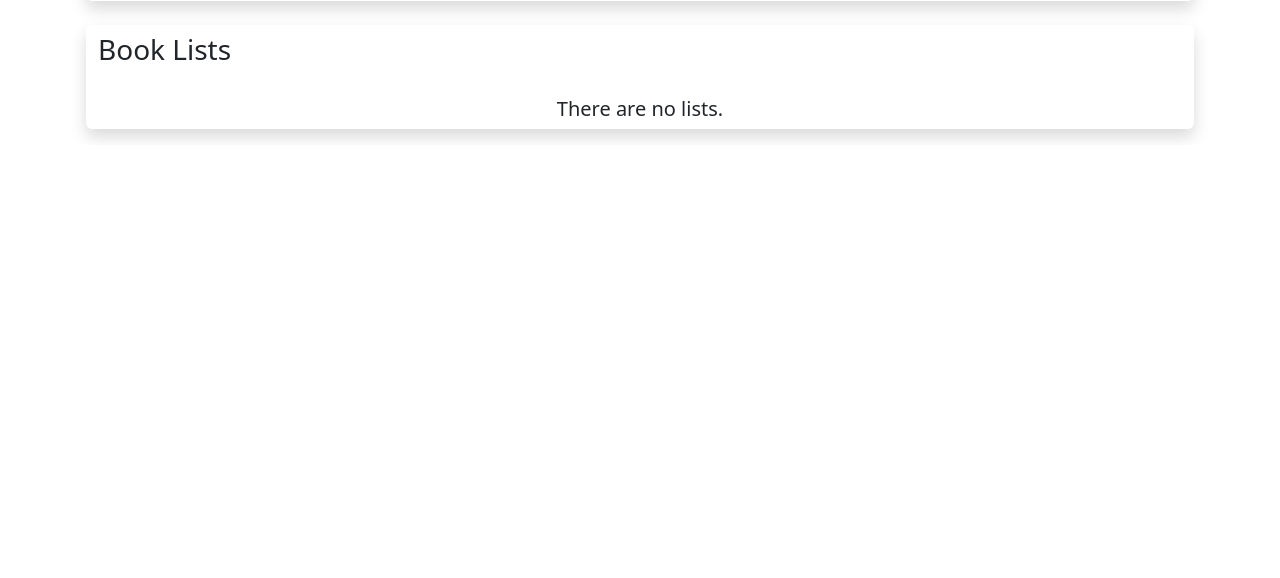
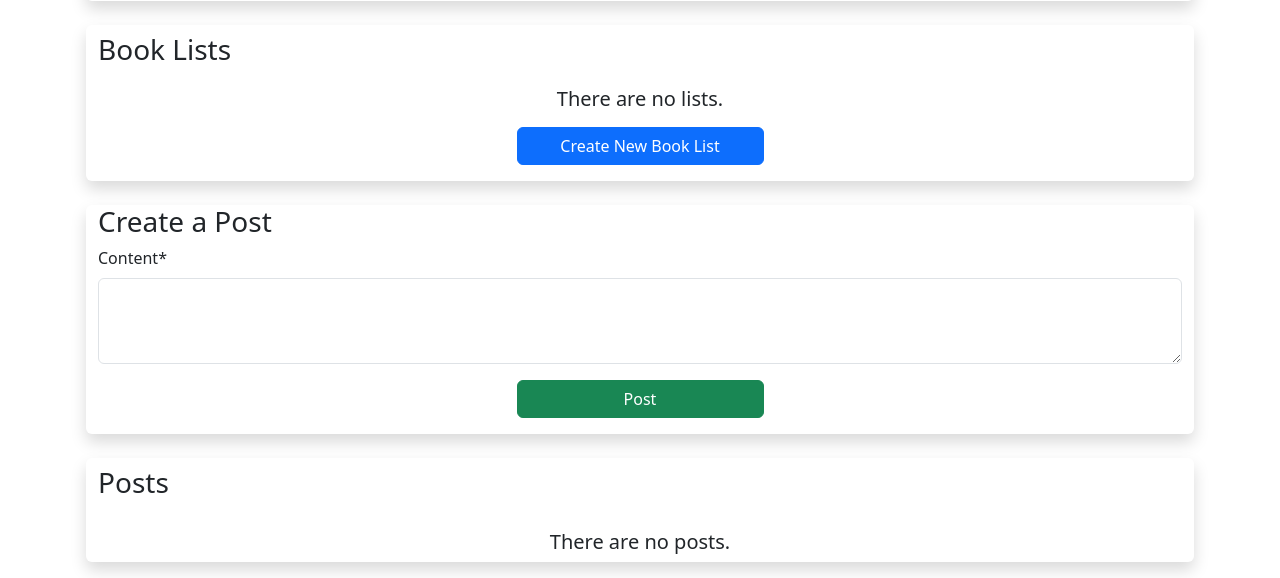
Before and after one commit to VolodymyrHarasymchuk/book-app, a Django app: page /profile/ in a window 1280 px wide. Shown: the part 680-1258 px from the top of the page. Before the commit the page ends 820 px from the top, so only its background shows below. Run offline with Django 5.2, Linux system fonts and the light colour scheme; the visitor is signed in with stand-in values (Sample User, id 1); data comes from the database, SQL or seed files in the repository; data that the repository does not hold is empty; some libraries are stand-ins or nearby versions.

Commit message:
added posts in user profiles

```diff
--- a/books/admin.py
+++ b/books/admin.py
@@ -1,6 +1,6 @@
 from django.contrib import admin
 
-from .models import User, Book, Review, Purchase
+from .models import User, Book, Review, Purchase, BookList
 
 class BookAdmin(admin.ModelAdmin):
     list_display = ["name", "user", "date_posted"]
@@ -9,3 +9,4 @@ admin.site.register(User)
 admin.site.register(Book, BookAdmin)
 admin.site.register(Review)
 admin.site.register(Purchase)
+admin.site.register(BookList)
--- a/books/forms.py
+++ b/books/forms.py
@@ -1,6 +1,6 @@
 from django import forms
 from django.contrib.auth.forms import UserCreationForm, UserChangeForm
-from .models import User, Book, Review, Purchase, Report, BookList
+from .models import User, Book, Review, Purchase, Report, BookList, Post
 
 class CustomUserCreationForm(UserCreationForm):
     class Meta(UserCreationForm.Meta):
@@ -66,3 +66,11 @@ class BookListForm(forms.ModelForm):
             'name': forms.TextInput(attrs={'class': 'form-control'}),
             'books': forms.CheckboxSelectMultiple(),
         }
+
+class PostForm(forms.ModelForm):
+    class Meta:
+        model = Post
+        fields = ['content']
+        widgets = {
+            'content': forms.Textarea(attrs={'class': 'form-control', 'rows': 3}),
+        }
--- a/books/models.py
+++ b/books/models.py
@@ -83,3 +83,11 @@ class BookList(models.Model):
 
     def __str__(self):
         return f'{self.name} by {self.user.username}'
+
+class Post(models.Model):
+    user = models.ForeignKey(settings.AUTH_USER_MODEL, on_delete=models.CASCADE, related_name='posts')
+    content = models.TextField(max_length=1000)
+    created_at = models.DateTimeField(auto_now_add=True)
+
+    def __str__(self):
+        return self.content[:50]
--- a/books/templates/books/profile.html
+++ b/books/templates/books/profile.html
@@ -1,4 +1,6 @@
 {% extends "books/base.html" %}
+
+{% load crispy_forms_tags %}
 
 {% block nav_profile %}active{% endblock nav_profile %}
 
@@ -86,8 +88,53 @@
         </div>
         {% endif %}
     {% else %}
+    <div class="d-grid align-items-center justify-content-center mb-2" style="margin-top: 20px;">
+        <h5>There are no lists.</h5>
+    </div>
+    {% if user.is_authenticated and request.user == user %}
+        <div class="container d-grid gap-2 col-3 mx-auto">
+            <a href="{% url 'books:create_book_list' %}" class="btn btn-primary mb-3">Create New Book List</a>
+        </div>
+    {% endif %}
+    {% endif %}
+</div>
+
+<div class="container shadow rounded mt-4">
+    {% if request.user == user %}
+        <h3>Create a Post</h3>
+        <form method="post" action="{% url 'books:user_profile' user.id %}">
+            {% csrf_token %}
+            {{post_form|crispy}}
+            <div class="container d-grid gap-2 col-3 mx-auto">
+                <button type="submit" class="btn btn-success mb-3">Post</button>
+            </div>
+        </form>
+    {% endif %}
+</div>
+<div class="container shadow rounded mt-4">
+    <h3 class="pt-2">Posts</h3>
+    {% if posts %}
+    {% for post in posts %}
+        <div class="card mb-3">
+            <div class="card-body">
+                <h5 class="card-title">{{ post.user.username }}</h5>
+                <p class="card-text">{{ post.content }}</p>
+                <p class="card-text"><small class="text-muted">{{ post.created_at }}</small></p>
+            </div>
+            {% if post.user == request.user %}
+            <div class="d-flex justify-content-end mb-2" style="margin-right: 10px;">
+                <form method="post" action="{% url 'books:delete_post' post.id %}">
+                    {% csrf_token %}
+                    <button type="submit" class="btn btn-danger">Delete</button>
+                </form>
+            </div>
+            {% endif %}
+        </div>
+    {% endfor %}
+    <br>
+    {% else %}
     <div class="d-grid align-items-center justify-content-center" style="margin-top: 30px;">
-        <h5>There are no lists.</h5>
+        <h5>There are no posts.</h5>
     </div>
     {% endif %}
 </div>
--- a/books/urls.py
+++ b/books/urls.py
@@ -25,5 +25,6 @@ urlpatterns = [
     path('download_watermarked_book/<int:book_id>', views.download_watermarked_book, name='download_watermarked_book'),
     path('report_book/<int:book_id>/', views.report_book, name='report_book'),
     path('create_book_list/', views.create_book_list, name='create_book_list'),
+    path('delete_post/<int:post_id>/', views.delete_post, name='delete_post'),
     path("logout_user/", TemplateView.as_view(template_name='registration/logout_user.html'), name='logout_user'),
 ]
--- a/books/views.py
+++ b/books/views.py
@@ -7,8 +7,8 @@ from django.contrib.auth import login, logout, authenticate
 from django.contrib.auth.decorators import login_required
 from django.db.models import Q
 from .decorators import author_required
-from .models import Book, Review, Ratings, User, Purchase, BookList
-from .forms import CustomUserCreationForm, BookForm, ReviewForm, RatingForm, BookSearchForm, EditProfileForm, UserSearchForm, ReportForm, BookListForm
+from .models import Book, Post, Review, Ratings, User, Purchase, BookList
+from .forms import CustomUserCreationForm, BookForm, ReviewForm, RatingForm, BookSearchForm, EditProfileForm, UserSearchForm, ReportForm, BookListForm, PostForm
 import stripe
 import logging
 import PyPDF2
@@ -111,8 +111,26 @@ def profile(request, user_id=None):
     else:
         user = request.user
 
+    if request.method == 'POST':
+        post_form = PostForm(request.POST)
+        if post_form.is_valid():
+            post = post_form.save(commit=False)
+            post.user = request.user
+            post.save()
+            return redirect('books:profile')
+    else:
+        post_form = PostForm()
+
+    posts = Post.objects.filter(user=user).order_by('-created_at')
     book_lists = BookList.objects.filter(user=user)
-    return render(request, 'books/profile.html', {'user': user, 'book_lists': book_lists})
+    return render(request, 'books/profile.html', {'user': user, 'book_lists': book_lists, 'posts': posts, 'post_form': post_form})
+
+@login_required
+def delete_post(request, post_id):
+    post = get_object_or_404(Post, id=post_id)
+    if request.method == 'POST' and post.user == request.user:
+        post.delete()
+    return redirect('books:user_profile', user_id=post.user.id)
 
 @login_required
 def create_book_list(request):
@@ -129,7 +147,7 @@ def create_book_list(request):
             book_list.user = request.user
             book_list.save()
             form.save_m2m()  # Save the many-to-many data for the form
-            return redirect('profile')  # Redirect to the profile page or any other page you prefer
+            return redirect('books:profile')  # Redirect to the profile page or any other page you prefer
     else:
         form = BookListForm()
 
```
Also changed, not shown: books/templates/books/create_book_list.html (+8 -10 lines), books/migrations/0021_post.py (added).
